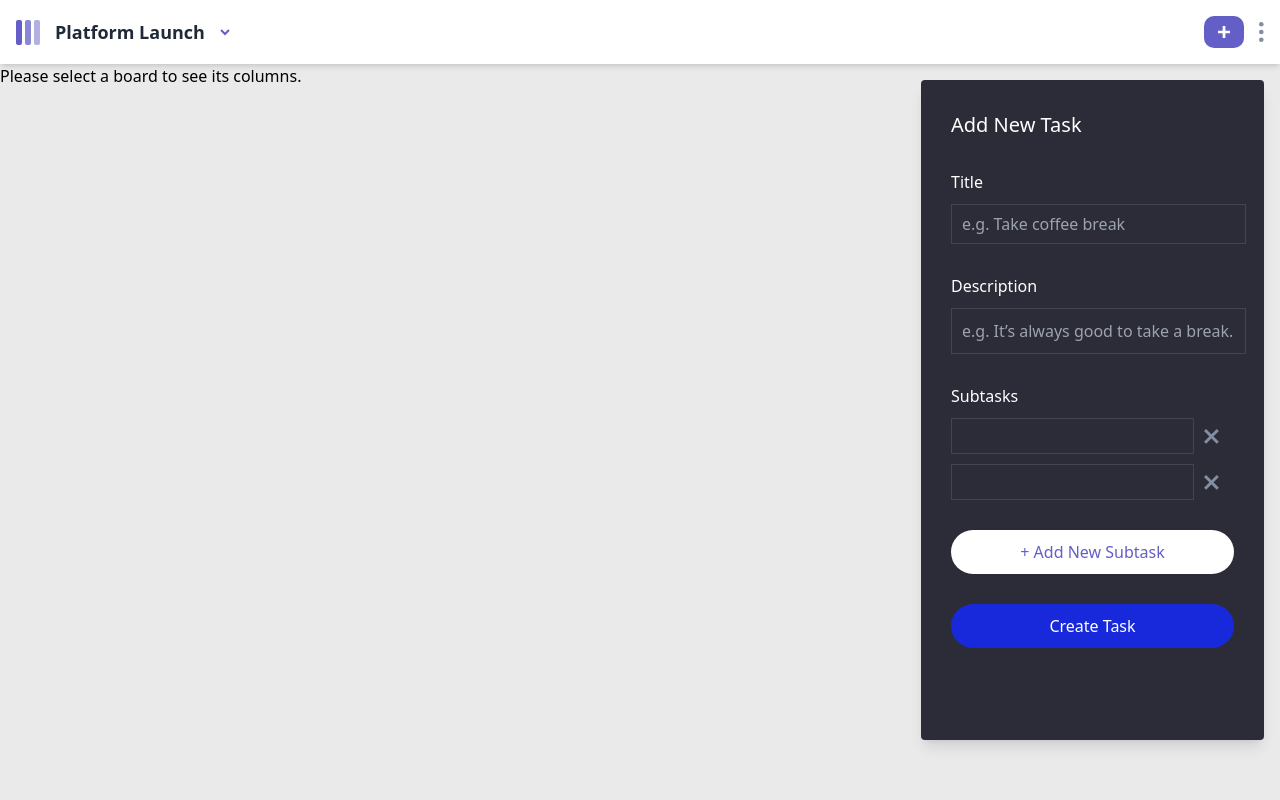
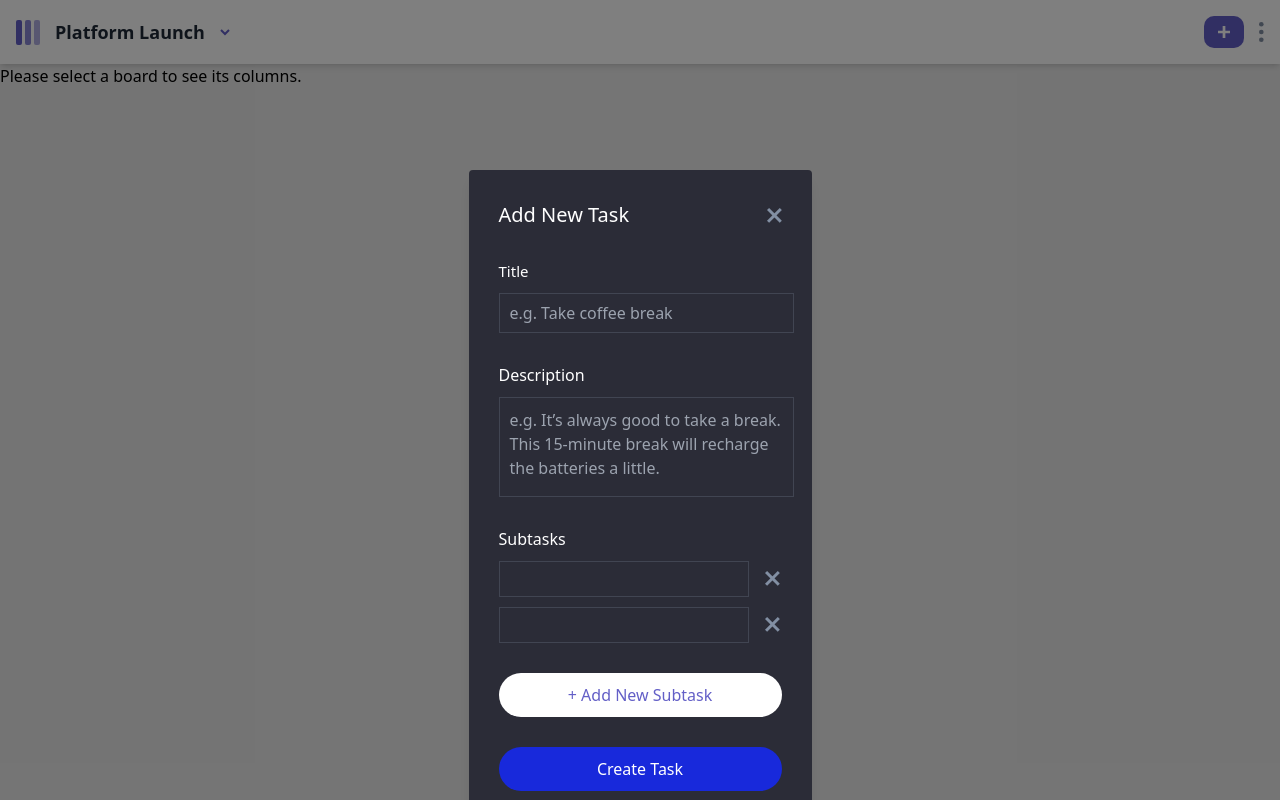
Before and after one commit to gia-grigalashvili/kanban-task-management-web-app, a React (Vite) app: page / in a window 1280 px wide. Both pictures are taken after a click on the element 1224 px from the left and 32 px from the top of the page. Built offline with nearby package versions, Linux system fonts and the light colour scheme.

Commit message:
add new column func

```diff
--- a/src/components/Header.tsx
+++ b/src/components/Header.tsx
@@ -23,7 +23,12 @@ export default function Header({ onSelectBoard }) {
   };
 
   const addBoard = () => {
-    setShowAddTaskForm(!showAddTaskForm); // Toggle the add task form visibility
+    const newBoard = { name: `Board ${boards.length + 1}` };
+    setBoards((prevBoards) => [...prevBoards, newBoard]);
+  };
+
+  const click = () => {
+    setShowAddTaskForm((prevState) => !prevState);
   };
 
   return (
@@ -40,7 +45,7 @@ export default function Header({ onSelectBoard }) {
 
         <div className="flex items-center gap-[15px]">
           <div
-            onClick={addBoard}
+            onClick={click}
             className="bg-[#635FC7] cursor-pointer w-[40px] h-[32px] flex justify-center items-center rounded-[10px]"
           >
             <img src={plus} alt="Add Task" />
@@ -57,7 +62,7 @@ export default function Header({ onSelectBoard }) {
           ></div>
 
           <div className="fixed inset-0 flex justify-center mt-[100px] z-20">
-            <div className="bg-[#2B2C37] w-[240px] gap-[10px] flex flex-col bg-gray-100 shadow-lg rounded-md max-h-[400px] overflow-y-auto">
+            <div className="bg-[#2B2C37] w-[240px] gap-[10px] flex flex-col bg-gray-100 shadow-lg rounded-md max-h-[300px] overflow-y-auto">
               <h1 className="mt-[10px] ml-[20px]">
                 ALL BOARDS ({boards.length})
               </h1>
@@ -66,11 +71,11 @@ export default function Header({ onSelectBoard }) {
                 <div
                   key={index}
                   onClick={() => handleBoardClick(index)}
-                  className={`flex w-[200px] h-[48px] rounded-br-[20px] rounded-tr-[20px] font-bold text-[15px] gap-[10px] items-center p-[20px] cursor-pointer
+                  className={`flex w-[220px] h-[48px]  hover:bg-[#635FC7]  rounded-br-[20px] rounded-tr-[20px] font-bold text-[15px] gap-[10px] items-center p-[20px] cursor-pointer
               ${
                 selectedIndex === index
                   ? "bg-[#635FC7] text-white"
-                  : "bg-[#E4EBFA] hover:bg-[#A8B4FF] text-gray-800"
+                  : "bg-[#ffffff]  text-gray-800"
               }`}
                 >
                   <img src={borad} alt="Board Icon" />
@@ -80,48 +85,63 @@ export default function Header({ onSelectBoard }) {
 
               <div
                 onClick={addBoard}
-                className="flex w-[200px] h-[48px] rounded-br-[20px] rounded-tr-[20px] font-bold text-[15px] gap-[10px] items-center p-[20px] cursor-pointer bg-[#E4EBFA] hover:bg-[#A8B4FF] text-gray-800"
+                className={
+                  "flex w-[220px] h-[48px] rounded-br-[20px] rounded-tr-[20px] font-bold text-[15px] gap-[10px] items-center p-[20px] cursor-pointer text-gray-800 hover:bg-[#635FC7] hover:text-white"
+                }
               >
                 <img src={borad} alt="Board Icon" />
-                <h1>+ Create New Board</h1>
+                <h1 className=" hover:text-[#ffffff] text-[#635FC7]">
+                  + Create New Board
+                </h1>
               </div>
             </div>
           </div>
         </>
       )}
 
-      {/* Conditional rendering of Add Task form */}
       {showAddTaskForm && (
-        <div className="absolute top-20 right-4 bg-[#2B2C37] flex flex-col gap-[30px] text-white p-[30px] w-[343px] h-[660px] rounded shadow-lg">
+        <div className="fixed inset-0 flex items-center justify-center bg-black bg-opacity-50">
+          <div className="bg-[#2B2C37] flex flex-col mt-[200px] gap-[30px] text-white p-[30px] w-[343px] h-[660px] rounded shadow-lg relative overflow-y-auto">
+            {" "}
+            {/* Add overflow-y-auto here */}
+            <div className="flex items-center justify-between">
               <h1 className="text-[20px]">Add New Task</h1>
+              <img
+                className="cursor-pointer"
+                onClick={click}
+                src={cross}
+                alt="Close"
+              />
+            </div>
             <div className="flex flex-col gap-[10px]">
-            <h1 className="text-10px]">Title</h1>
+              <h1 className="text-[15px]">Title</h1>
               <input
-              className="w-[295px] h-[40px] p-[10px] border bg-transparent  border-[#828FA340]"
+                className="w-[295px] h-[40px] p-[10px] border bg-transparent border-[#828FA340]"
                 type="text"
                 placeholder="e.g. Take coffee break"
               />
             </div>
             <div className="flex flex-col gap-[10px]">
               <h1>Description</h1>
-            <input
-              className="bg-transparent w-[295px] p-[10px] border  border-[#828FA340]"
-              type="text"
+              <textarea
+                className="bg-transparent w-[295px] h-[100px] p-[10px] border border-[#828FA340] placeholder-top"
                 placeholder="e.g. It’s always good to take a break. This 15-minute break will recharge the batteries a little."
-            />
+                style={{ resize: "none", verticalAlign: "top" }} // Prevents resizing and aligns text at the top
+              ></textarea>
             </div>
             <div className="flex flex-col gap-[10px]">
               <h1>Subtasks</h1>
-            <div className="flex gap-[10px] items-center">
+              <div className="flex  gap-[16px] items-center">
                 <input
-                className="border-[#828FA340] p-[5px] border bg-transparent"
+                  className="border-[#828FA340]  w-[250px] p-[5px] border bg-transparent"
                   type="text"
                 />
                 <img className="cursor-pointer" src={cross} alt="Remove" />
               </div>
-            <div className="flex items-center gap-[10px]">
+
+              <div className="flex items-center gap-[16px]">
                 <input
-                className="bg-transparent border p-[5px] border-[#828FA340]"
+                  className="bg-transparent w-[250px] border p-[5px] border-[#828FA340]"
                   type="text"
                 />
                 <img className="cursor-pointer" src={cross} alt="Remove" />
@@ -134,6 +154,7 @@ export default function Header({ onSelectBoard }) {
               Create Task
             </button>
           </div>
+        </div>
       )}
     </div>
   );
--- a/src/components/Pages.tsx
+++ b/src/components/Pages.tsx
@@ -1,18 +1,28 @@
+import React, { useState } from "react";
+
 export default function Pages({ selectedBoard }) {
+  // State to track visibility of the small div
+  const [showMessage, setShowMessage] = useState(false);
+
   if (!selectedBoard) {
     return <div>Please select a board to see its columns.</div>;
   }
 
   const { name, columns } = selectedBoard;
 
+  // Function to handle the button click
+  const handleAddNewColumn = () => {
+    setShowMessage(true); // Show the small div with the message
+  };
+
   return (
-    <div className="flex flex-col  h-[calc(100vh-80px)] overflow-y-auto">
+    <div className="flex flex-col h-[calc(100vh-80px)] overflow-y-auto">
       <h1 className="text-xl font-medium mb-4">{name}</h1>
 
       <div className="flex gap-[24px]">
         {Array.isArray(columns) && columns.length > 0 ? (
           columns.map((column, columnIndex) => (
-            <div key={columnIndex} className="">
+            <div key={columnIndex}>
               <h2 className="font-semibold mb-4 text-lg">
                 {column.name} ({column.tasks?.length || 0})
               </h2>
@@ -38,12 +48,24 @@ export default function Pages({ selectedBoard }) {
         ) : (
           <div className="flex mt-[100px] justify-center items-center h-full flex justify-center text-center flex-col">
             <h1>This board is empty. Create a new column to get started.</h1>
-            <button className="bg-blue-500  text-white p-[10px] rounded-[30px]">
+            <button
+              onClick={handleAddNewColumn} // Handle button click
+              className="bg-blue-500 text-white p-[10px] rounded-[30px]"
+            >
               + Add New Column
             </button>
           </div>
         )}
       </div>
+
+      {/* Conditionally render the small div when showMessage is true */}
+      {/* {showMessage && (
+        <div className="fixed inset-0 flex items-center justify-center bg-black bg-opacity-50">
+          <div className="bg-[#fffff]">
+            <h1>hello</h1>
+          </div>
+        </div>
+      )} */}
     </div>
   );
 }
```
Lines whose indentation alone changed are shown as unchanged.
